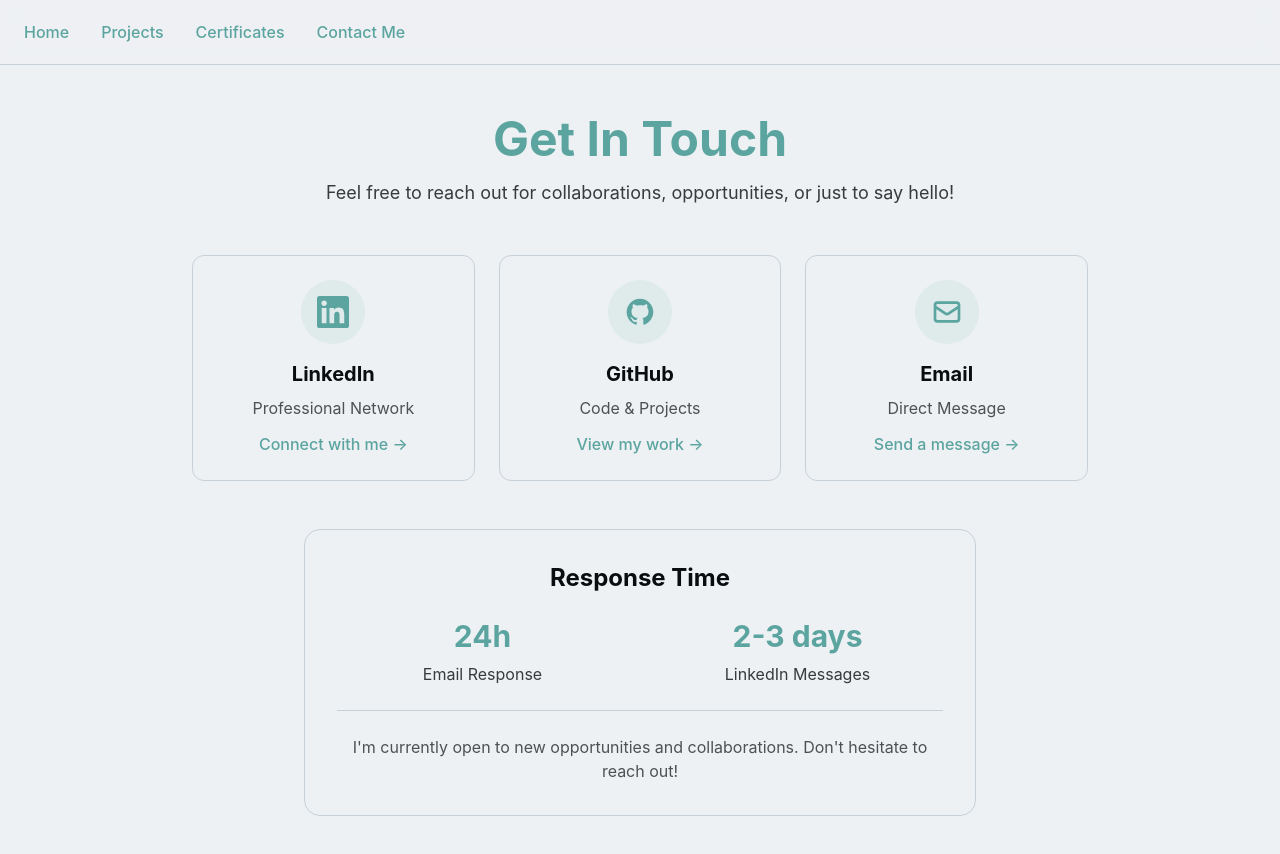
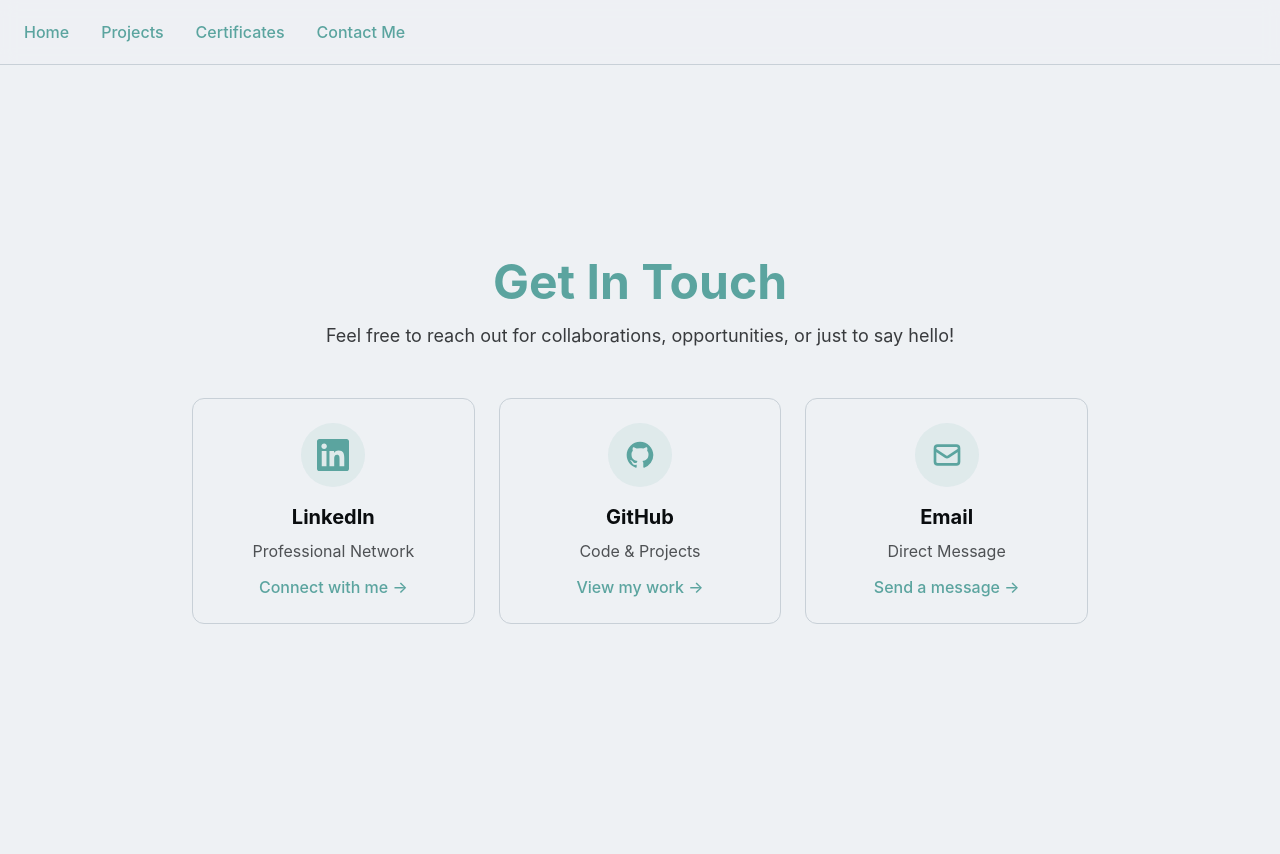
Before and after one commit to Raidiniom/portfolio, a Next.js app: page /contact in a window 1280 px wide. Shown: the top 854 px of the page. Built offline with nearby package versions, Linux system fonts and the light colour scheme.

Commit message:
removed response time

```diff
--- a/app/contact/page.tsx
+++ b/app/contact/page.tsx
@@ -76,7 +76,7 @@ export default function Contact() {
                 </div>
 
                 {/* Additional Info Section */}
-                <div className="bg-noel-silver border border-border rounded-2xl p-8 max-w-2xl mx-auto">
+                {/* <div className="bg-noel-silver border border-border rounded-2xl p-8 max-w-2xl mx-auto">
                     <h2 className="text-2xl font-bold text-foreground mb-6 text-center">Response Time</h2>
                     <div className="grid grid-cols-1 md:grid-cols-2 gap-6">
                         <div className="text-center">
@@ -93,7 +93,7 @@ export default function Contact() {
                             I'm currently open to new opportunities and collaborations. Don't hesitate to reach out!
                         </p>
                     </div>
-                </div>
+                </div> */}
             </div>
         </div>
     )
```
